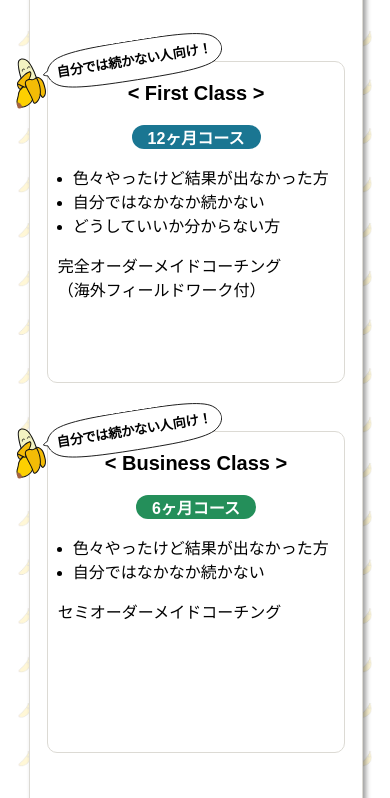
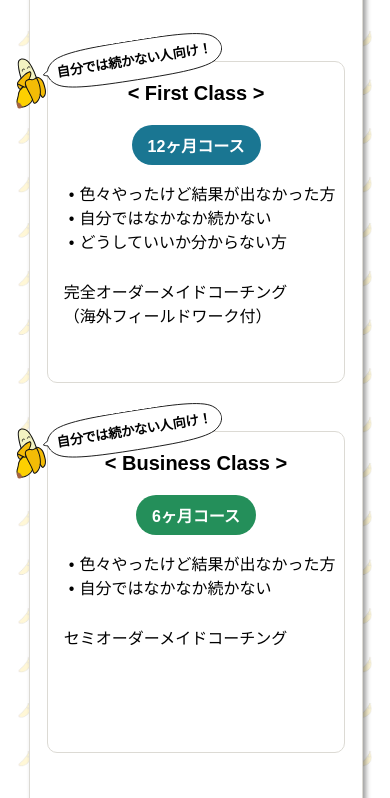
Before and after one commit to Sho8000/Client-s-Detox-English-Conversation, a website with bundled scripts: page pages/Menu.html in a window 390 px wide. Shown: the part 1087-1885 px from the top of the page. Built offline with nearby package versions, Linux system fonts and the light colour scheme.

Commit message:
fixed responsive for menu page

```diff
--- a/sass/Menu.scss
+++ b/sass/Menu.scss
@@ -80,19 +80,31 @@
           }
           .Mperiod{
             width: fit-content;
+            height: 40px;
             padding: 0 1rem;
             margin: auto;
-            border-radius: 15px;
+            border-radius: 20px;
             color: white;
+            p{
+              transform: translateY(8px);
+            }
           }
           .McouseExp{
             .McouseExp__ul{
-              padding-left: 25px;
-              padding-right: 5px;
+              padding: 0px;
+              li{
+                padding-left: 16px;
+                list-style: none;
+              }
+              li:before{
+                content: "•";
+                padding: 0 5px;
+              }
             }
           }
           .Mcomment{
-            padding-left: 10px;
+            padding-top: 10px;
+            padding-left: 16px;
           }
         }
       }
```
Also changed, not shown: css/Menu.css, 1 other file.
